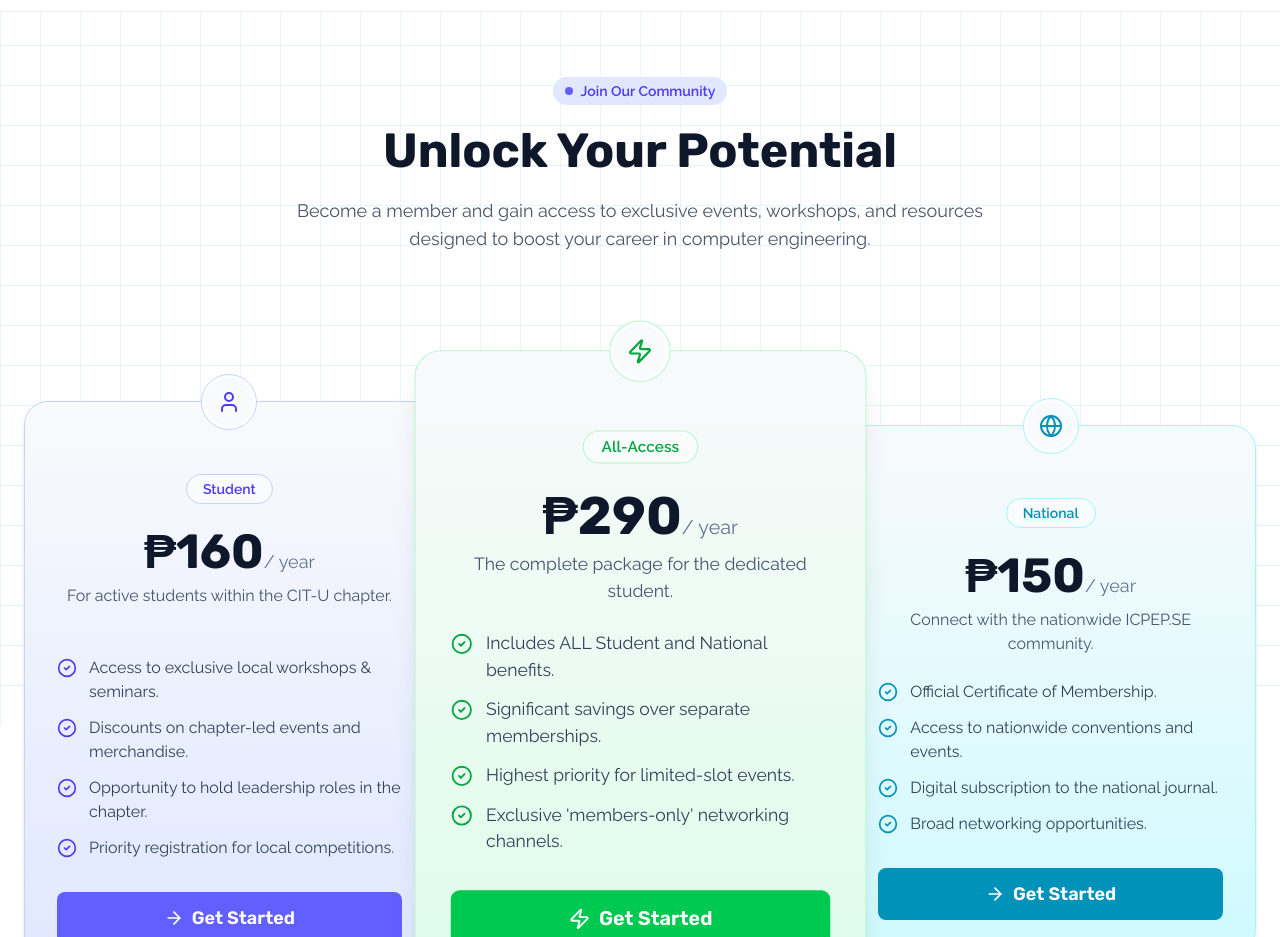
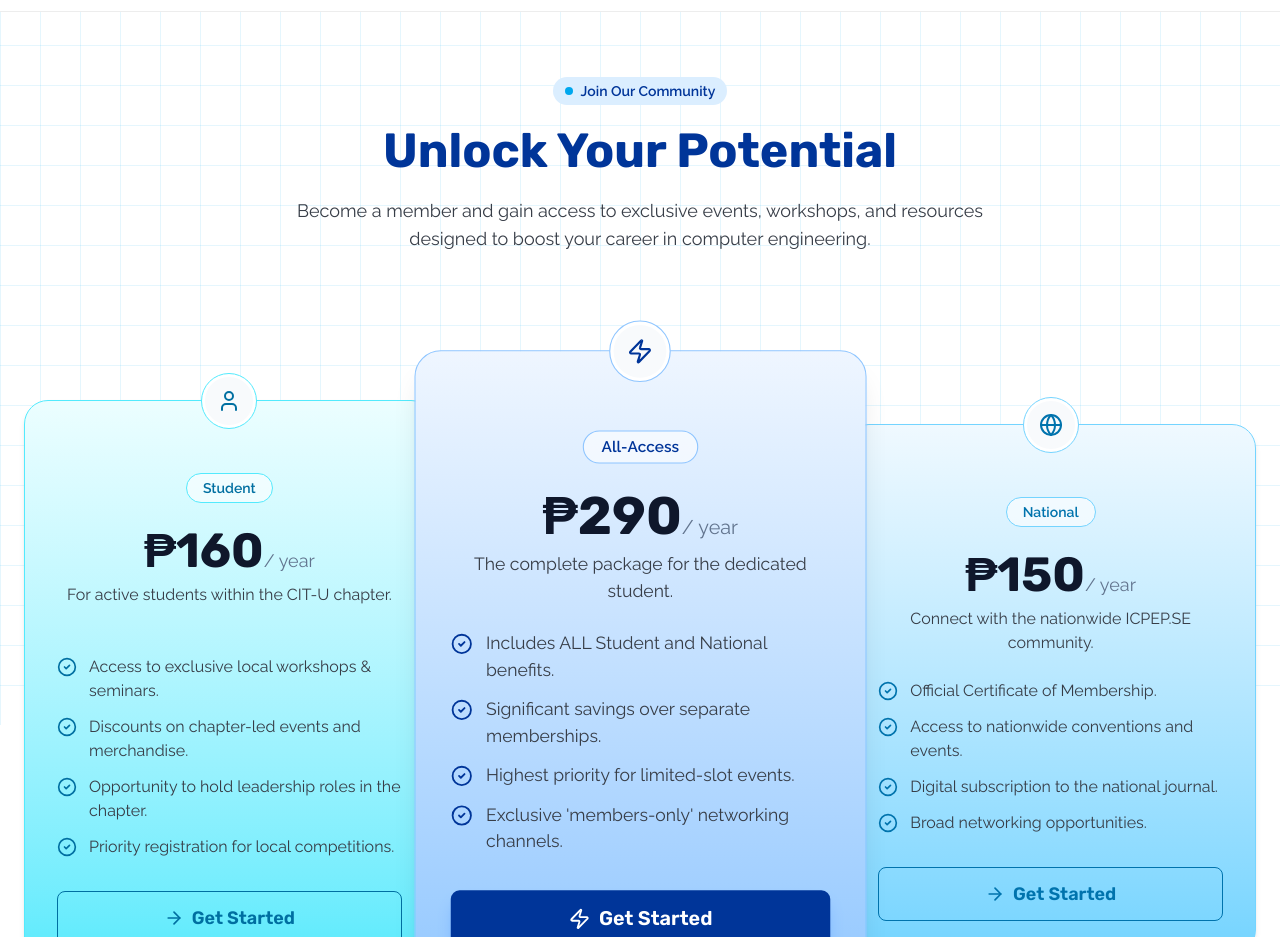
Before and after one commit to ShanRaboy11/icpep-se-citu, a Next.js app in the folder client/: page /membership in a window 1280 px wide. Shown: the part 75-1012 px from the top of the page. Built offline with nearby package versions, Linux system fonts and the light colour scheme.

Commit message:
fix: final cards - rexi

```diff
--- a/client/src/app/membership/components/membership-card.tsx
+++ b/client/src/app/membership/components/membership-card.tsx
@@ -1,9 +1,10 @@
+// app/membership/components/membership-card.tsx
 "use client";
 
 import { CheckCircle2 } from "lucide-react";
 import type { FC, ReactNode } from "react";
 
-type AccentColor = "indigo" | "cyanDark" | "green";
+type AccentColor = "primary" | "steel" | "sky";
 
 interface MembershipCardProps {
   planLabel: string;
@@ -17,31 +18,35 @@ interface MembershipCardProps {
   buttonIcon: ReactNode;
 }
 
-// THEME SWAP: All colors updated for a light mode theme.
 const accentClasses: Record<
   AccentColor,
-  { text: string; border: string; glow: string; bg: string; buttonBg: string }
+  { text: string; border: string; glow: string; bg: string; button: string }
 > = {
-  indigo: {
-    text: "text-indigo-600",
-    border: "border-indigo-200",
-    glow: "group-hover:shadow-[inset_0_0_15px_rgba(99,102,241,0.4)]",
-    bg: "bg-gradient-to-b from-slate-50 to-indigo-100",
-    buttonBg: "bg-indigo-500 hover:bg-indigo-600 text-white",
+  primary: {
+    text: "text-[#003599]",
+    border: "border-blue-300",
+    glow: "group-hover:shadow-[inset_0_0_15px_rgba(147,197,253,0.5)]",
+    bg: "bg-gradient-to-b from-blue-50 to-blue-300",
+    button:
+      "bg-[#003599] text-white shadow-lg shadow-blue-500/30 hover:bg-[#004ab3] hover:-translate-y-1",
   },
-  cyanDark: {
-    text: "text-cyan-600",
-    border: "border-cyan-200",
-    glow: "group-hover:shadow-[inset_0_0_15px_rgba(8,145,178,0.4)]",
-    bg: "bg-gradient-to-b from-slate-50 to-cyan-100",
-    buttonBg: "bg-cyan-600 hover:bg-cyan-700 text-white",
+  steel: {
+    text: "text-[#006fa1]",
+    border: "border-cyan-300",
+    glow: "group-hover:shadow-[inset_0_0_15px_rgba(103,232,249,0.5)]",
+    bg: "bg-gradient-to-b from-cyan-50 to-cyan-300",
+    button:
+      "bg-transparent text-[#006fa1] border border-[#006fa1] hover:bg-[#006fa1]/15 hover:-translate-y-1",
   },
-  green: {
-    text: "text-green-600",
-    border: "border-green-200",
-    glow: "group-hover:shadow-[inset_0_0_15px_rgba(22,163,74,0.4)]",
-    bg: "bg-gradient-to-b from-slate-50 to-green-100",
-    buttonBg: "bg-green-500 hover:bg-green-600 text-white",
+  sky: {
+    // --- ADJUSTED --- Darkened the base color one more step for final balance.
+    text: "text-[#0073AD]",
+    border: "border-sky-300",
+    glow: "group-hover:shadow-[inset_0_0_15px_rgba(125,211,252,0.5)]",
+    bg: "bg-gradient-to-b from-sky-50 to-sky-300",
+    // --- ADJUSTED --- Button colors updated to match the new darker shade.
+    button:
+      "bg-transparent text-[#0073AD] border border-[#0073AD] hover:bg-[#0073AD]/15 hover:-translate-y-1",
   },
 };
 
@@ -56,7 +61,7 @@ const MembershipCard: FC<MembershipCardProps> = ({
   icon,
   buttonIcon,
 }) => {
-  const currentAccent = accentClasses[accentColor] || accentClasses.cyanDark;
+  const currentAccent = accentClasses[accentColor];
 
   const cardClasses = `
     flex flex-col rounded-3xl p-8 h-full border relative group
@@ -66,12 +71,12 @@ const MembershipCard: FC<MembershipCardProps> = ({
 
   const buttonClasses = `
     mt-auto w-full rounded-lg py-3 font-rubik font-semibold text-lg flex items-center justify-center gap-2
-    transition-all duration-300 cursor-pointer ${currentAccent.buttonBg}
+    transform transition-all duration-300 cursor-pointer ${currentAccent.button}
   `;
 
   return (
     <div className={cardClasses}>
-      {/* Icon container */}
+      {/* Icon */}
       <div
         className={`absolute top-0 -translate-y-1/2 left-1/2 -translate-x-1/2 h-14 w-14 rounded-full border ${currentAccent.border} bg-white flex items-center justify-center`}
       >
@@ -85,7 +90,7 @@ const MembershipCard: FC<MembershipCardProps> = ({
       {/* Plan label */}
       <div className="text-center mt-10 mb-6">
         <span
-          className={`inline-block rounded-full border ${currentAccent.border} px-4 py-1 text-sm font-semibold ${currentAccent.text} font-raleway bg-white/50`}
+          className={`inline-block rounded-full border ${currentAccent.border} px-4 py-1 text-sm font-semibold ${currentAccent.text} font-raleway bg-white/60`}
         >
           {planLabel}
         </span>
@@ -100,12 +105,12 @@ const MembershipCard: FC<MembershipCardProps> = ({
       </div>
 
       {/* Description */}
-      <p className="font-raleway text-slate-600 text-center mb-8 h-10">
+      <p className="font-raleway text-[#373d47] text-center mb-8 h-10">
         {description}
       </p>
 
       {/* Benefits */}
-      <ul className="space-y-3 font-raleway text-slate-700 flex-grow mb-8">
+      <ul className="space-y-3 font-raleway text-[#373d47] flex-grow mb-8">
         {benefits.map((benefit, index) => (
           <li key={index} className="flex items-start gap-3">
             <CheckCircle2
@@ -122,7 +127,6 @@ const MembershipCard: FC<MembershipCardProps> = ({
         <span>Get Started</span>
       </button>
 
-      {/* Highlight note */}
       {isHighlighted && (
         <div className="text-center mt-4">
           <span className="font-raleway text-xs text-slate-500">
--- a/client/src/app/membership/page.tsx
+++ b/client/src/app/membership/page.tsx
@@ -1,3 +1,4 @@
+// app/membership/page.tsx
 "use client";
 
 import Header from "../components/header";
@@ -15,7 +16,7 @@ interface MembershipTier {
   description: string;
   benefits: string[];
   isHighlighted: boolean;
-  accentColor: "indigo" | "cyanDark" | "green";
+  accentColor: "primary" | "steel" | "sky";
   icon: ReactNode;
   buttonIcon: ReactNode;
 }
@@ -34,7 +35,7 @@ const MembershipPage: FC = () => {
         "Priority registration for local competitions.",
       ],
       isHighlighted: false,
-      accentColor: "indigo",
+      accentColor: "steel", // Assign the 'steel' theme
       icon: <User size={24} />,
       buttonIcon: <ArrowRight size={20} />,
     },
@@ -50,7 +51,7 @@ const MembershipPage: FC = () => {
         "Exclusive 'members-only' networking channels.",
       ],
       isHighlighted: true,
-      accentColor: "green",
+      accentColor: "primary", // Assign the 'primary' theme to the center card
       icon: <Zap size={24} />,
       buttonIcon: <Zap size={20} />,
     },
@@ -66,7 +67,7 @@ const MembershipPage: FC = () => {
         "Broad networking opportunities.",
       ],
       isHighlighted: false,
-      accentColor: "cyanDark",
+      accentColor: "sky", // Assign the 'sky' theme
       icon: <Globe size={24} />,
       buttonIcon: <ArrowRight size={20} />,
     },
@@ -78,19 +79,33 @@ const MembershipPage: FC = () => {
       <div className="relative z-10 flex flex-col min-h-screen">
         <Header />
         <main className="w-full max-w-7xl mx-auto px-6 pt-[9.5rem] pb-24 flex-grow">
-          {/* Section header */}
+          {/* Section header updated with your brand colors */}
           <div className="mb-20 text-center">
-            {/* THEME SWAP: Text and background colors updated for light mode */}
-            <div className="inline-flex items-center gap-2 rounded-full bg-indigo-100 px-3 py-1 mb-4">
-              <div className="h-2 w-2 rounded-full bg-indigo-500"></div>
-              <span className="font-raleway text-sm font-semibold text-indigo-600">
+            <div
+              className="inline-flex items-center gap-2 rounded-full px-3 py-1 mb-4"
+              style={{ backgroundColor: "var(--buttonbg1)" }}
+            >
+              <div
+                className="h-2 w-2 rounded-full"
+                style={{ backgroundColor: "var(--primary1)" }}
+              ></div>
+              <span
+                className="font-raleway text-sm font-semibold"
+                style={{ color: "var(--primary3)" }}
+              >
                 Join Our Community
               </span>
             </div>
-            <h1 className="font-rubik text-4xl sm:text-5xl font-bold text-slate-900 leading-tight mb-4">
+            <h1
+              className="font-rubik text-4xl sm:text-5xl font-bold leading-tight mb-4"
+              style={{ color: "var(--primary3)" }}
+            >
               Unlock Your Potential
             </h1>
-            <p className="font-raleway text-gray-600 text-base sm:text-lg max-w-3xl mx-auto">
+            <p
+              className="font-raleway text-base sm:text-lg max-w-3xl mx-auto"
+              style={{ color: "var(--bodytext)" }}
+            >
               Become a member and gain access to exclusive events, workshops,
               and resources designed to boost your career in computer
               engineering.
```
